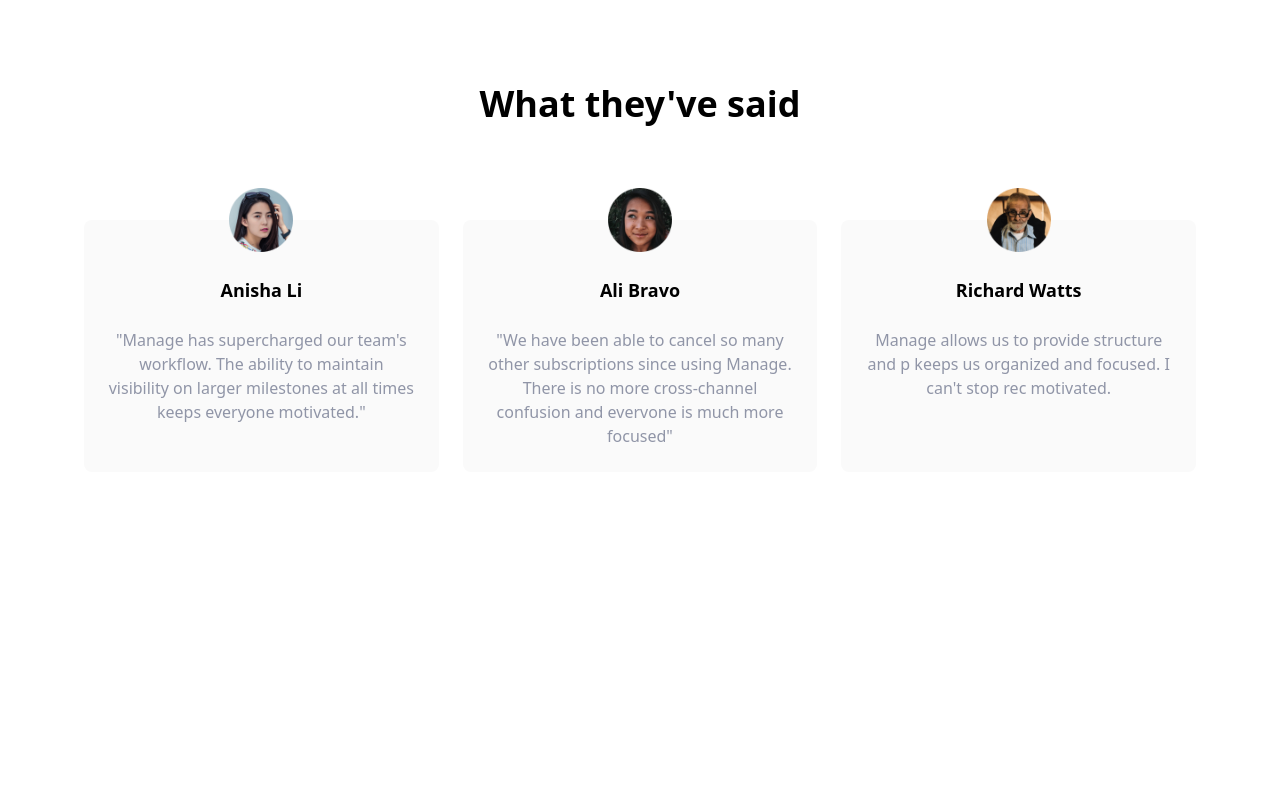
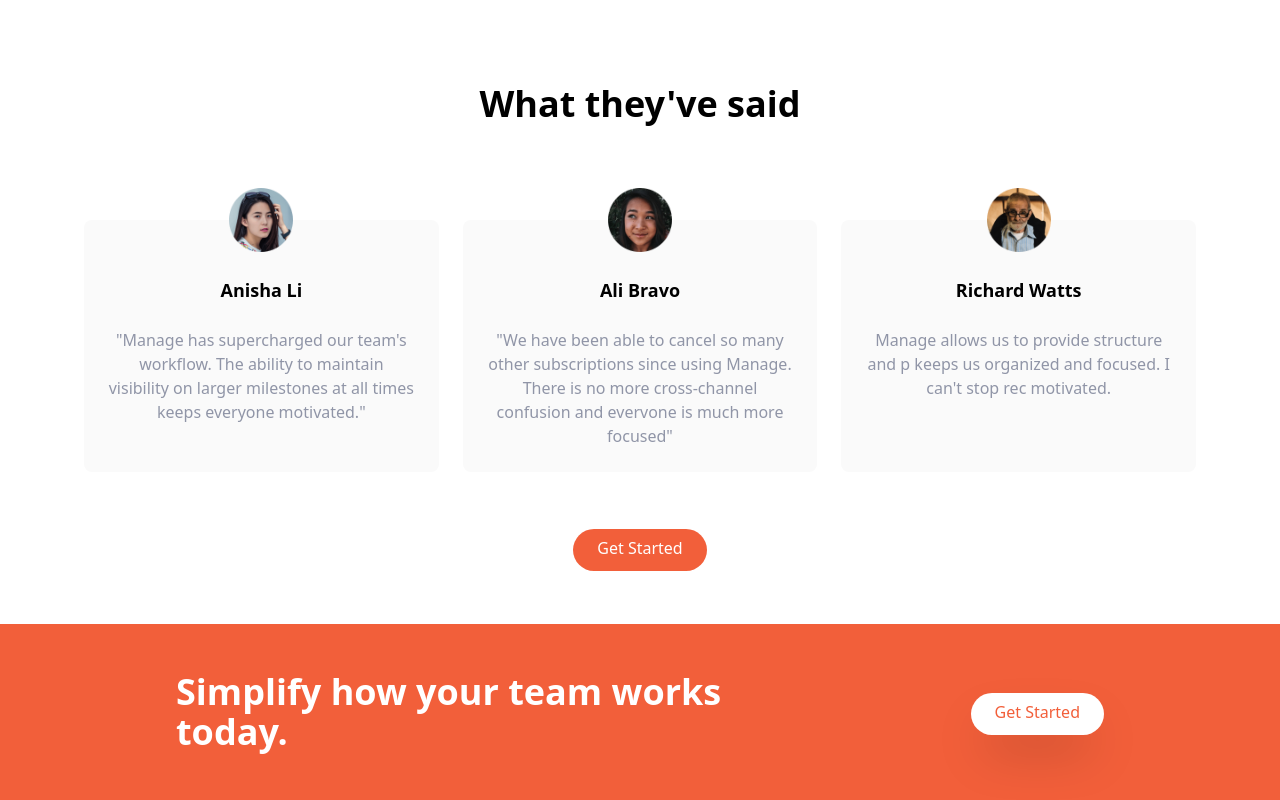
Before and after one commit to thehero1z/manage, a website: page index.html in a window 1280 px wide. Shown: the part 1184-1984 px from the top of the page. Before the commit the page ends 1656 px from the top, so only its background shows below. Drawn offline with Linux system fonts and the light colour scheme.

Commit message:
landing page commit

```diff
--- a/index.html
+++ b/index.html
@@ -158,7 +158,22 @@
           keeps us organized and focused. I can't stop rec motivated.</p>
        </div>
     </div>
+    <!-- button -->
+    <div class="my-16">
+      <a href="#" class="p-3 px-6 pt-2 bg-brightRed text-white rounded-full hover:bg-brigtRedLight"> Get Started</a>
+    </div>
+  </section>
+  <!-- CTA section -->
+  <section id="cta" class="bg-brightRed">
+    <div class="container flex flex-col items-center justify-between px-6 py-24 space-y-12 mx-auto md:flex-row md:py-12 md:space-y-0">
+      <h2 class="text-5xl font-bold font-sans leading-tight text-center text-white md:text-4xl md:max-w-xl md:text-left"> Simplify how your team works today. </h2>
+      <!-- button -->
+      <div> <a href="" class="bg-white text-brightRed p-3 pt-2 px-6 rounded-full shadow-2xl baseline  hover:bg-brightRedLight hover:text-white">Get Started</a>
+      </div>
+    </div>
+
 
   </section>
+
 </body>
 </html>
--- a/package.json
+++ b/package.json
@@ -5,8 +5,8 @@
   "main": "index.js",
   "scripts": {
     "test": "echo \"Error: no test specified\" && exit 1",
-    "build": "npx tailwindcss -i ./input.css -o ./css/main.css",
-    "watch": "npx tailwindcss -i ./input.css -o ./css/main.css --watch"
+    "build": "tailwindcss -i ./input.css -o ./css/main.css",
+    "watch": "tailwindcss -i ./input.css -o ./css/main.css --watch"
   },
   "repository": {
     "type": "git",
```
Also changed, not shown: css/main.css.
